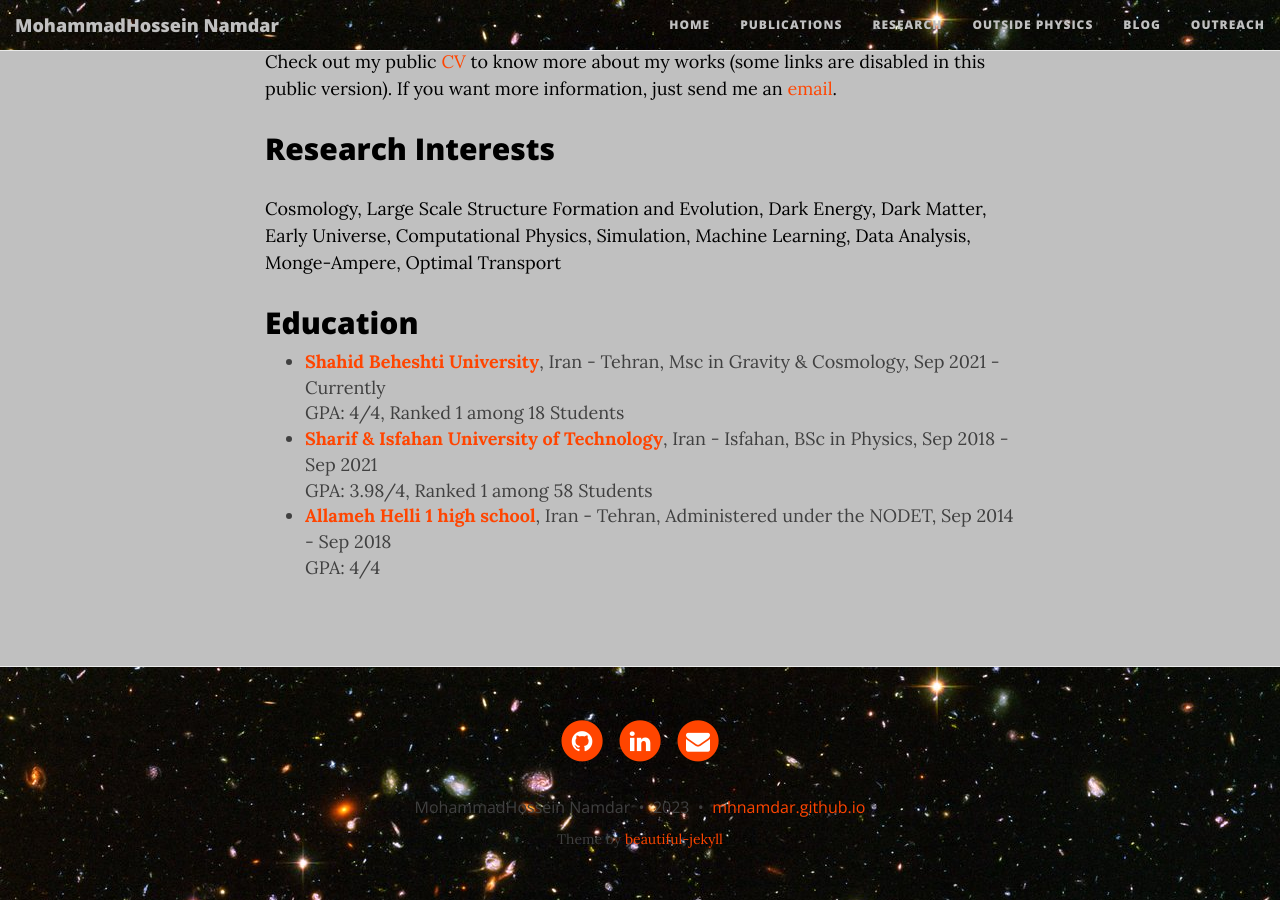
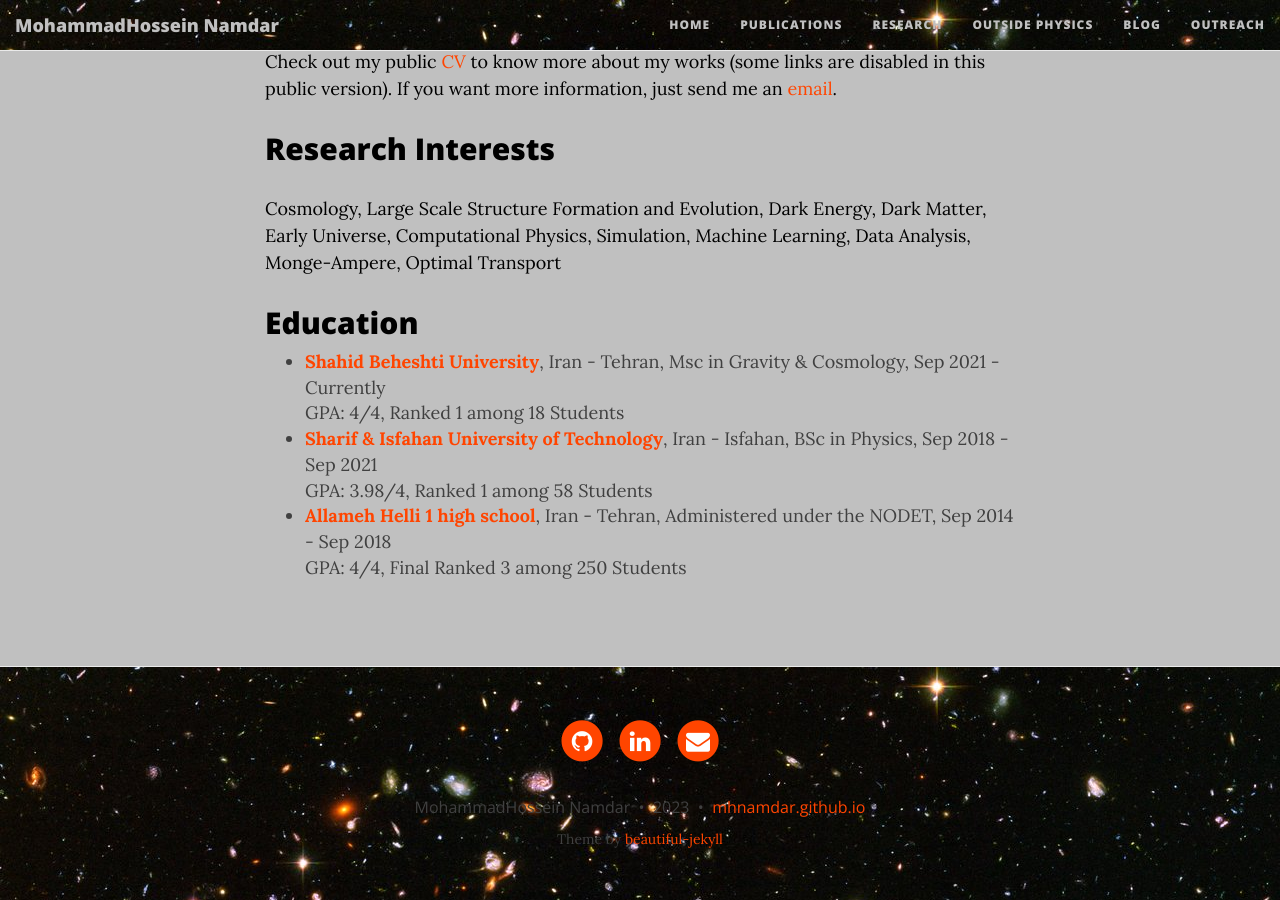
Before and after one commit to mhnamdar/mhnamdar.github.io, a Jekyll site: the page built from index.md, in a window 1280 px wide and 900 px high, scrolled down 556 px. Built offline with Jekyll 4.4.1, drawn with Linux system fonts in a browser that asks for light colours; nearby versions of some CDN libraries.

Commit message:
Update index.md

```diff
--- a/index.md
+++ b/index.md
@@ -35,7 +35,7 @@ Cosmology, Large Scale Structure Formation and Evolution, Dark Energy, Dark Matt
 - **[Sharif & Isfahan University of Technology](http://english.iut.ac.ir/)**, Iran - Isfahan, BSc in Physics, Sep 2018 - Sep 2021
 <br>GPA: 3.98/4, Ranked 1 among 58 Students
 - **[Allameh Helli 1 high school](https://www.helli.ir/portal/)**, Iran - Tehran, Administered under the NODET, Sep 2014 - Sep 2018
-<br>GPA: 4/4
+<br>GPA: 4/4, Final Ranked 3 among 250 Students
 
 <embed src="../music/Early_Summer_Rain_MP3_4701874_uVidBot.mp3" loop="true" autostart="true" width="2"
          height="0">
```
